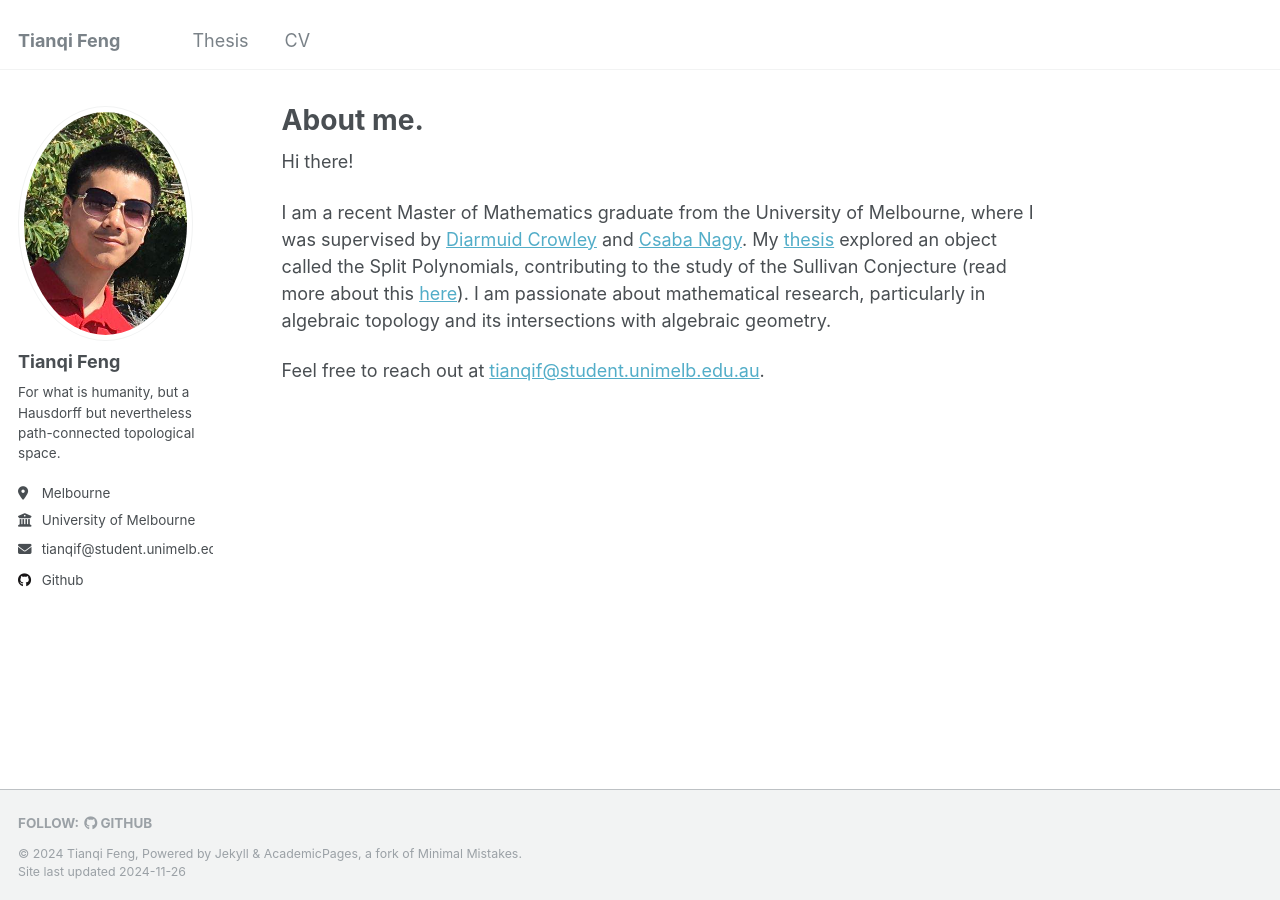
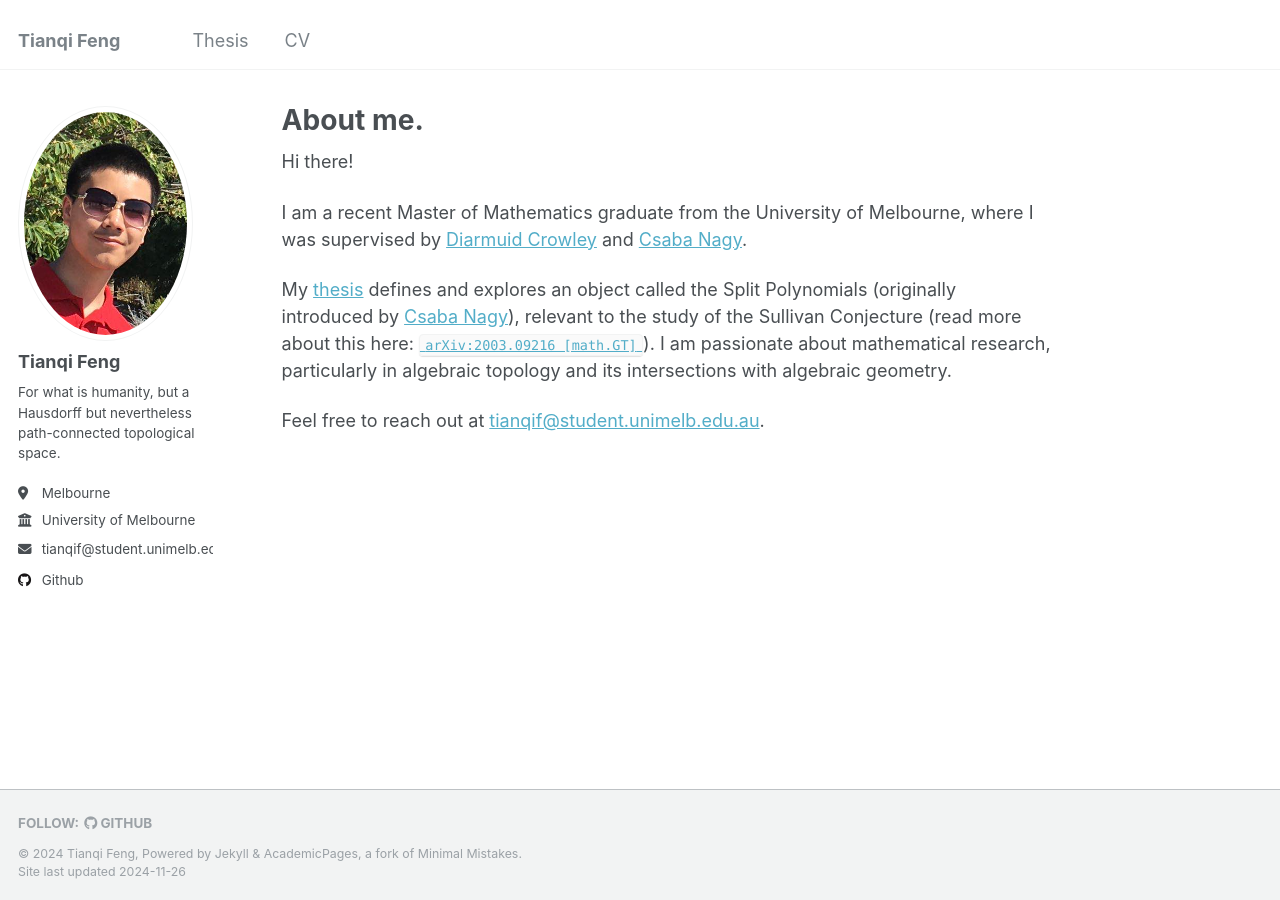
Before and after one commit to feng-tq/feng-tq.github.io, a Jekyll site: the page built from _pages/about.md, in a window 1280 px wide. Built offline with Jekyll 4.4.1, drawn with Linux system fonts in a browser that asks for light colours.

Commit message:
Some edits to the about page.

```diff
--- a/_pages/about.md
+++ b/_pages/about.md
@@ -10,7 +10,9 @@ redirect_from:
 Hi there!
 
 I am a recent Master of Mathematics graduate from the University of Melbourne, where I was supervised by [Diarmuid Crowley][crowley] and [Csaba Nagy][nagy].
-My [thesis][thesis] explored an object called the Split Polynomials, contributing to the study of the Sullivan Conjecture (read more about this [here][crowley20]).
+
+My [thesis][thesis] defines and explores an object called the Split Polynomials (originally introduced by [Csaba Nagy][nagy]),
+relevant to the study of the Sullivan Conjecture (read more about this here: [`arXiv:2003.09216 [math.GT]`][crowley20]).
 I am passionate about mathematical research, particularly in algebraic topology and its intersections with algebraic geometry.
 
 Feel free to reach out at [tianqif@student.unimelb.edu.au][email].
```
